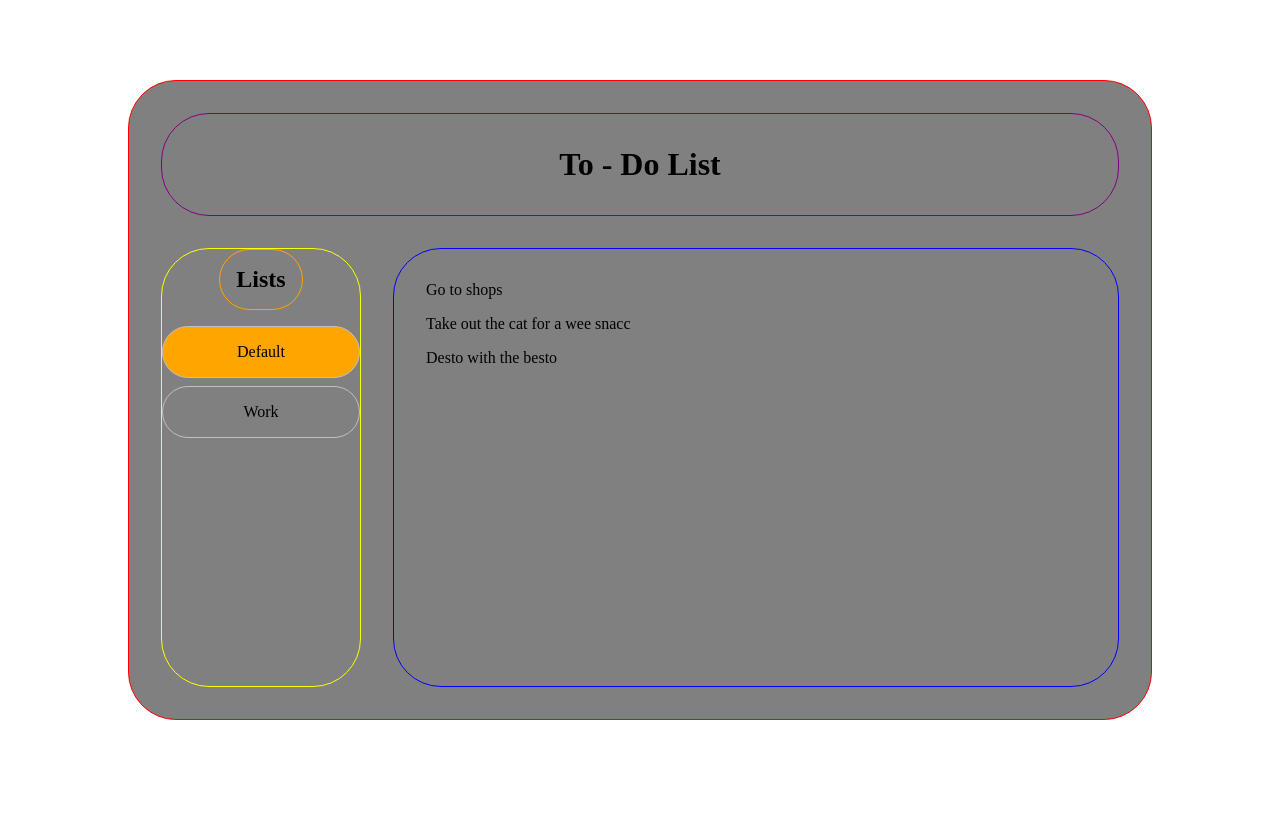
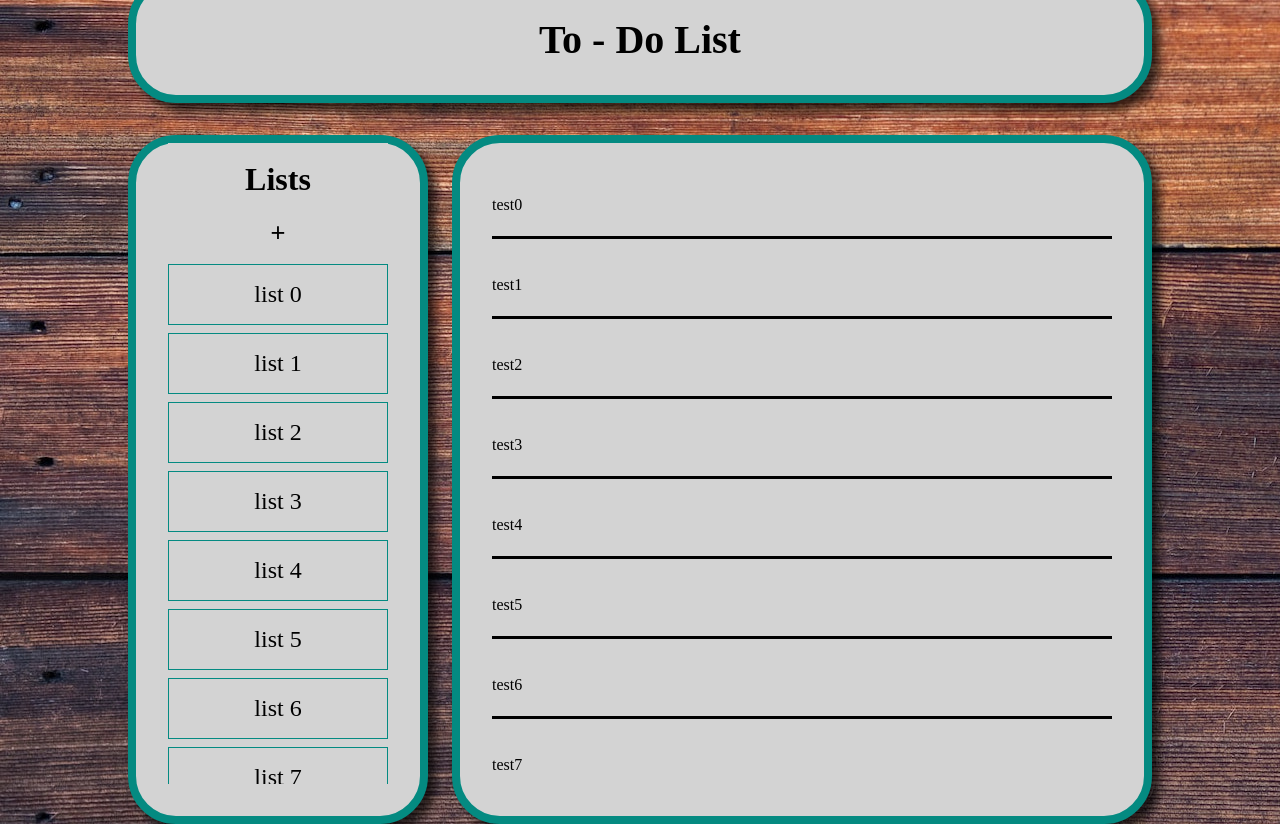
Before and after one commit to mckensis/to-do-list, a website built with webpack: page dist/index.html in a window 1280 px wide. Before the commit the page ends 800 px from the top, so only its background shows below. Built offline with nearby package versions, Linux system fonts and the light colour scheme.

Commit message:
added scrollbars for overflowing displays, and added more styling

```diff
--- /dev/null
+++ b/src/createDOMActiveListSection.js
@@ -0,0 +1,23 @@
+function buildDisplay() {
+    const display = document.createElement('section');
+    display.classList.add("displaySection");
+    console.log("building display...")
+
+    const div = document.createElement('div');
+    div.classList.add('containerDiv');
+    /*this is to test the scrollbar styling*/
+
+    const list = document.createElement("ul");
+    for (let i = 0; i < 50; i++) {
+        const item = document.createElement("li");
+        item.textContent = "test" + i;
+        list.appendChild(item);
+    }
+
+    div.appendChild(list);
+    display.appendChild(div);
+
+    return display;
+}
+
+export default buildDisplay;
--- /dev/null
+++ b/src/createDOMHeader.js
@@ -0,0 +1,9 @@
+function buildHeader() {
+    const header = document.createElement('h1');
+    header.textContent = "To - Do List";
+
+    console.log("building heading...")
+    return header;
+}
+
+export default buildHeader;
--- /dev/null
+++ b/src/createDOMSidebar.js
@@ -0,0 +1,34 @@
+function buildSidebar() {
+
+    const sidebar = document.createElement('aside');
+    const list = document.createElement("ul");
+    const header = document.createElement('h2');
+    const button = document.createElement('button');
+    const div = document.createElement('div');
+
+    sidebar.classList.add("sidebar");
+    list.classList.add("sidebarList");
+    button.classList.add("addListButton");
+    div.classList.add("containerDiv");
+
+    for (let i = 0; i < 50; i++) {
+        const n = document.createElement("li");
+        n.textContent = "list " + i;
+        list.appendChild(n);
+    }
+
+    header.textContent = "Lists";
+    button.textContent = "+";
+
+    div.appendChild(list);
+
+    sidebar.appendChild(header);
+    sidebar.appendChild(button);
+    sidebar.appendChild(div);
+
+    console.log("building sidebar...")
+
+    return sidebar;
+}
+
+export default buildSidebar;
--- /dev/null
+++ b/src/createDefaultList.js
@@ -0,0 +1,27 @@
+function createDefaultLists() {
+
+    const defaultList = {};
+    const listArray = [];
+
+    defaultList.title = "Default";
+    defaultList.items = [];
+
+    defaultList.items.push("Go to shops");
+    defaultList.items.push("Take out the cat for a wee snacc");
+    defaultList.items.push("Desto with the besto");
+    defaultList.items.push("New freezer");
+
+    defaultList.active = true;
+
+    const workList = {};
+    workList.title = "Work";
+    workList.items = [];
+    workList.active = false;
+
+    listArray.push(defaultList);
+    listArray.push(workList);
+
+    return {listArray};
+}
+
+export default createDefaultLists;
--- a/src/index.js
+++ b/src/index.js
@@ -1,88 +1,37 @@
 import './style.css';
 import { format, formatDistance, formatRelative, subDays } from 'date-fns';
+import createDefaultList from './createDefaultList.js';
+import createDOMHeader from './createDOMHeader.js';
+import createDOMSidebar from './createDOMSidebar.js';
+import createDOMActiveListSection from './createDOMActiveListSection.js';
+
 //import data from './data.json';
-
-const listArray = [];
 
 window.addEventListener("load", buildMainPage());
 
-function buildHeader(page) {
-    const header = document.createElement('h1');
-    header.textContent = "To - Do List";
-    page.appendChild(header);
-    return page;
-}
 
-function defaultLists() {
-    //This will need moved from the DOM section later
-    //Here for testing purposes
-    const defaultList = {};
-    defaultList.title = "Default";
-    defaultList.items = [];
+function buildMainPage() {
 
-    defaultList.items.push("Go to shops");
-    defaultList.items.push("Take out the cat for a wee snacc");
-    defaultList.items.push("Desto with the besto");
+    const page = document.querySelector('.mainPage');
 
-    defaultList.active = true;
+    //const listArray = createDefaultLists();
 
-    const workList = {};
-    workList.title = "Work";
-    workList.items = [];
-    workList.active = false;
-
-    listArray.push(defaultList);
-    listArray.push(workList);
-
-    return listArray;
+    page.appendChild(createDOMHeader());
+    page.appendChild(createDOMSidebar());
+    page.appendChild(createDOMActiveListSection());
 
 }
 
-function buildSidebar(page, listArray) {
-    const sidebar = document.createElement('aside');
 
-    defaultLists();
 
-    const list = document.createElement("ul");
-    const header = document.createElement('h2');
 
-    //Create an item on the DOM for each list
-    for (const listItem of listArray) {
-        const item = document.createElement('li');
-        item.textContent = listItem.title;
 
-        if (listItem.active === true) {
-            item.classList.add("active");
-        }
 
-        list.appendChild(item);
-    }
 
-    header.textContent = "Lists";
 
-    sidebar.appendChild(header);
-    sidebar.appendChild(list);
 
-    page.appendChild(sidebar);
-    return { listArray };
-}
-
-function buildDisplay(page) {
-    const display = document.createElement('section');
-    page.appendChild(display);
-
-    for (const item of listArray) {
-
-        if (item.active === true) {
-            display.appendChild(displayActiveList(item));
-            return;
-        }
-    }
-
-    return page;
-}
-
-function displayActiveList(active) {
+/*
+function displayActiveList() {
 
     const list = document.createElement('ul');
 
@@ -96,13 +45,4 @@ function displayActiveList(active) {
 
     return list;
 }
-
-function buildMainPage() {
-
-    const page = document.querySelector('.mainPage');
-
-    buildHeader(page);
-    buildSidebar(page, listArray);
-    buildDisplay(page);
-
-}
+*/
--- a/src/style.css
+++ b/src/style.css
@@ -1,8 +1,13 @@
+:root {
+    --main-bg-color: lightgrey;
+    --main-border-color: #048A81;
+    --main-box-shadow: 0.5rem 0.5rem 10px rgba(0,0,0,0.7);
+}
+
 * {
     box-sizing: border-box;
     margin: 0;
     padding: 0;
-    border-radius: 3rem;
 }
 
 body {
@@ -11,94 +16,152 @@ body {
     align-items: center;
     width: 100vw;
     height: 100vh;
+    background: url('./bg-1.jpg');
 }
 
 main.mainPage {
 
     display: grid;
     grid-template-rows: max-content 1fr;
-    grid-template-columns: 200px 1fr;
-    gap: 2rem;
+    grid-template-columns: 300px 1fr;
+    column-gap: 1.5rem;
+    row-gap: 2rem;
 
     place-content: center;
 
     width: 80vw;
-    height: 80vh;
-
-    border: 1px solid red;
-    background-color: grey;
-
-    padding: 2rem;
+    height: 90vh;
 }
 
-main h1 {
+main.mainPage h1 {
     grid-row: 1;
     grid-column: 1 / -1;
+    font-size: 2.5rem;
     text-align: center;
-    border: 1px solid purple;
-
-    padding: 2rem;
-
-
     width: 100%;
     height: 100%;
+
+    border: 0.5rem solid var(--main-border-color);
+    background-color: var(--main-bg-color);
+    box-shadow: var(--main-box-shadow);
+    padding: 2rem;
+    border-radius: 3rem;
 }
 
-aside {
+/* Aside / Sidebar styles */
+aside.sidebar {
+
+    border: 0.5rem solid var(--main-border-color);
+    background-color: var(--main-bg-color);
+    box-shadow: var(--main-box-shadow);
+    padding: 0rem 2rem 2rem 2rem;
+    border-radius: 3rem;
 
     display: grid;
-    grid-auto-rows: max-content 1fr;
-    place-items: center;
+    grid-auto-rows: max-content max-content 1fr;
 
     grid-row: 2;
-    border: 1px solid yellow;
 }
 
-aside h2 {
-    border: 1px solid orange;
-    padding: 1rem;
-    margin-bottom: 1rem;
+aside.sidebar .containerDiv {
+    max-height: 520px;
+    overflow-y: scroll;
+    align-self: start;
 }
 
-aside ul {
+aside.sidebar h2 {
+    font-size: 2rem;
+    position: sticky;
+    background-color: var(--main-bg-color);
+    text-align: center;
+    justify-self:stretch;
+    top: 0;
+    padding-top: 1rem;
+    border-radius: 0;
+    padding-bottom: 1rem;
+    border: 2px solid var(--main-bg-color);
+}
+
+aside.sidebar ul {
     list-style: none;
     align-self: start;
-
     width: 100%;
-
 }
 
-aside ul li {
+aside.sidebar ul li {
     padding: 1rem;
     margin-bottom: 0.5rem;
 
-    border: 1px solid silver;
+    border: 1px solid var(--main-border-color);
+    font-size: 1.5rem;
     display: grid;
     justify-content: center;
 }
 
-aside ul li:hover {
+aside.sidebar ul li:hover {
     background-color: red;
 }
 
-aside ul .active {
+aside.sidebar ul li.active {
     background-color: orange;
 }
 
-section {
+aside button.addListButton {
     width: 100%;
-    height: 100%;
-    border: 1px solid blue;
-    overflow-y: scroll;
+    padding: 0.1rem;
+    font-size: 1.6rem;
+    border: none;
+    background-color: transparent;
+    margin-bottom: 1rem;
 }
 
-.activeListDisplay {
-    list-style: none;
-    padding: 2rem;
-    display: grid;
-    grid-template-rows: repeat(5, max-content);
+aside button.addListButton:hover {
+    background-color: rgba(0,0,0,0.1);
 }
 
-.activeListDisplay li {
+/* Main display section styles (active list section) */
+section.displaySection {
+    border: 0.5rem solid var(--main-border-color);
+    background-color: var(--main-bg-color);
+    box-shadow: var(--main-box-shadow);
+    padding: 2rem;
+    border-radius: 3rem;
+}
+
+section.displaySection .containerDiv {
+    overflow-y: scroll;
+    max-height: 600px;
+}
+
+section.displaySection ul {
+    list-style: none;
+    display: grid;
+    grid-template-columns: 1fr;
+    grid-template-rows: 5rem;
+    grid-auto-rows: 5rem;
+}
+
+section.displaySection ul li {
+    display: grid;
+    align-items: center;
     margin-bottom: 1rem;
+    border-bottom: 3px solid black;
 }
+
+section.displaySection ul li:last-child {
+    border-bottom: none;
+}
+
+.containerDiv::-webkit-scrollbar {
+    background: transparent;
+    width: 1rem;
+}
+.containerDiv::-webkit-scrollbar-thumb {
+    border-left: 0.5rem solid transparent;
+    border-bottom: 0.5rem solid transparent;
+    background-color: var(--main-border-color);
+    background-clip: padding-box;
+}
+.containerDiv::-webkit-scrollbar-thumb:hover {
+    background-color: orange;
+}
```
Also changed, not shown: dist/08a7d836d686ab3b4356.jpg (added), dist/1742d9909d8d0e9f2f74.jpg (added), dist/6538fabd31052ca1690d.jpg (added), dist/67b6dd194d09703e2c91.jpg (added), dist/79c06ffe59c0f639cbf8.jpg (added), dist/b4e77f6c674628879150.jpg (added), dist/bundle.js, dist/d5907203deac3ca97bcb.jpg (added), dist/e2767c3756c32096064f.jpg (added), dist/e4439b3272b3d3ea5881.jpg (added), dist/ee32cddde57a186bd3a8.jpg (added), src/bg-1.jpg (added), src/bg-2.jpg (added), 2 other files.
